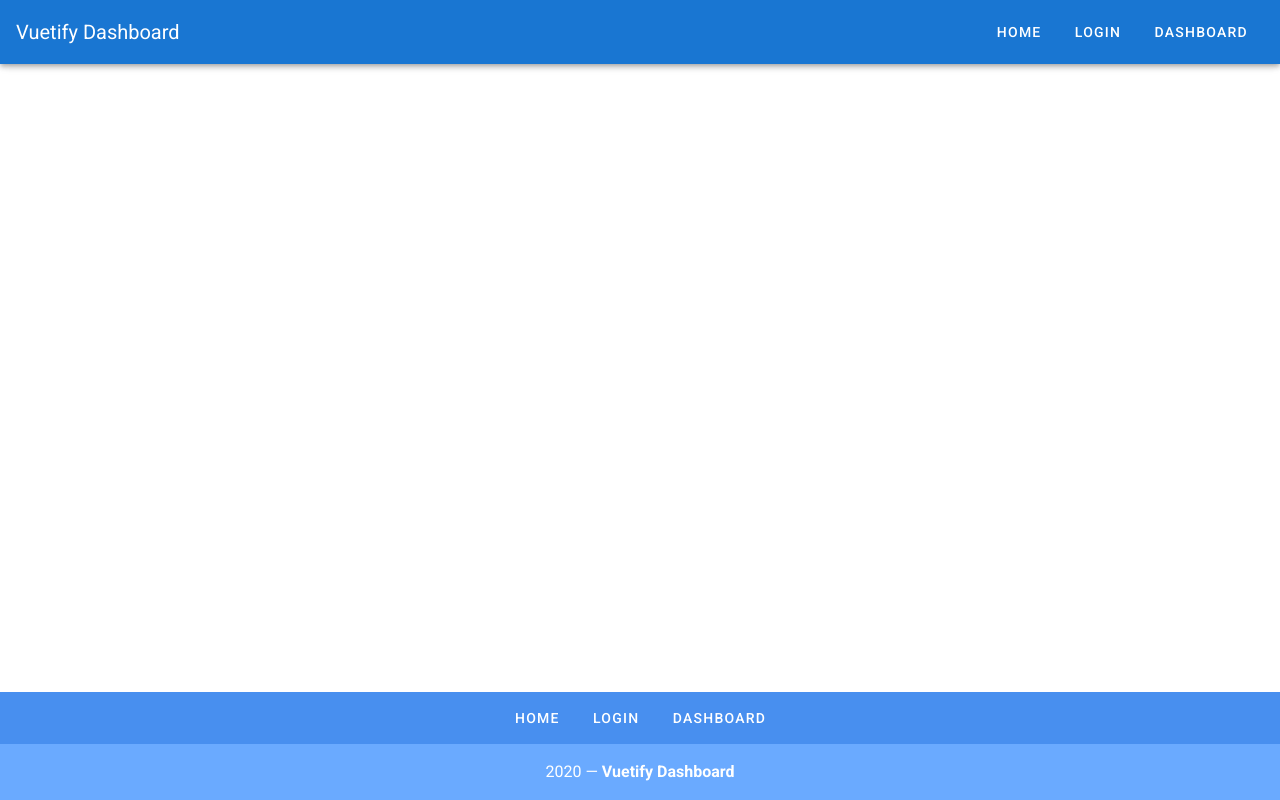
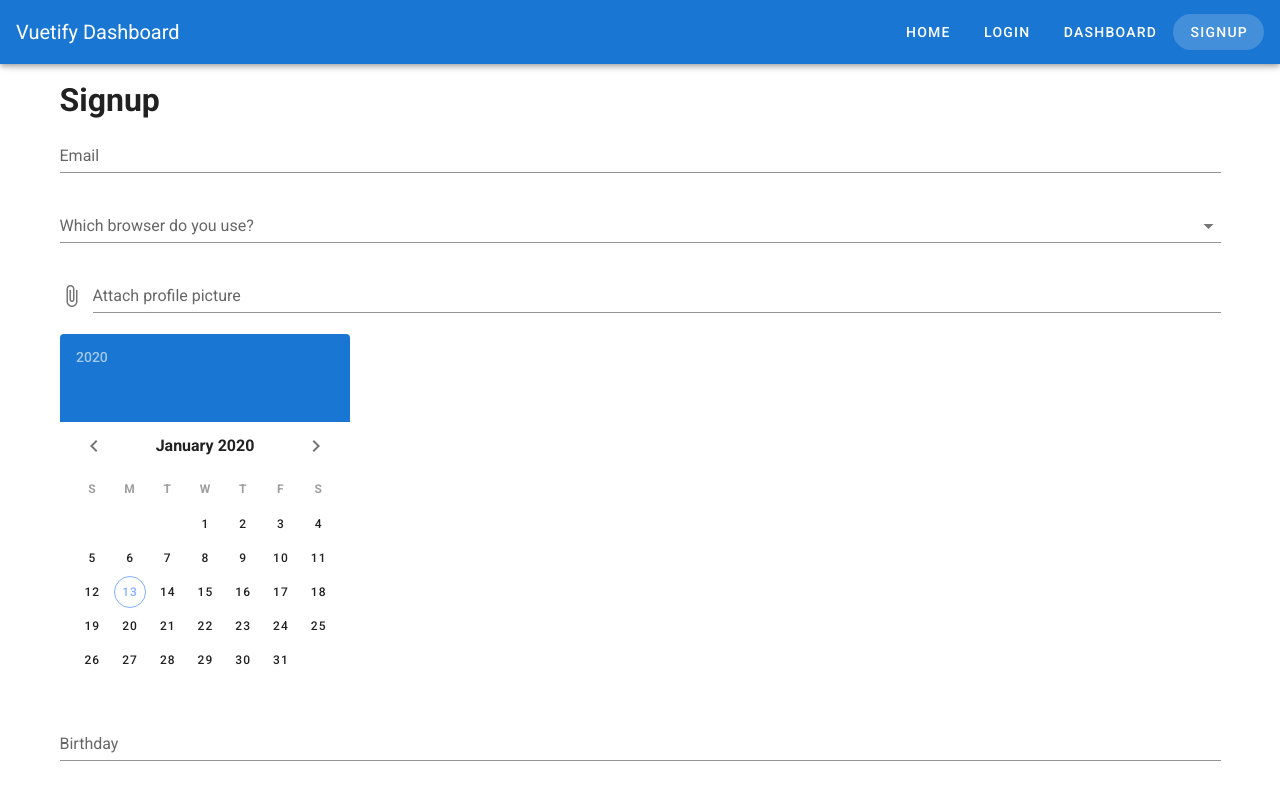
Before and after one commit to Legion112/beautify-with-vuetify, a Vue app: page /signup in a window 1280 px wide. Shown: the top 800 px of the page. Built offline with nearby package versions, Linux system fonts and the light colour scheme.

Commit message:
Forms fundamentals

```diff
--- a/src/App.vue
+++ b/src/App.vue
@@ -54,6 +54,10 @@
 				{
 					label: 'Dashboard',
 					url: '/dashboard'
+				},
+				{
+					label: 'Signup',
+					url: '/signup'
 				}
 			]
 		}
--- a/src/router.js
+++ b/src/router.js
@@ -31,6 +31,11 @@
 			path: '/dashboard',
 			name: 'dashboard',
 			component: () => import('./views/Dashboard.vue')
-		}
+		},
+		{
+			path: '/signup',
+			name: 'singup',
+			component: () => import('./views/Singup.vue')
+		},
 	]
 })
--- /dev/null
+++ b/src/views/Singup.vue
@@ -0,0 +1,41 @@
+<template>
+  <v-container>
+    <v-row>
+      <v-col>
+        <h1>Signup</h1>
+        <v-form>
+          <v-text-field label="Email" type="email"></v-text-field>
+          <v-autocomplete
+            label="Which browser do you use?"
+            :items="browsers"
+          ></v-autocomplete>
+          <v-file-input label="Attach profile picture"></v-file-input>
+          <v-date-picker v-model="birthday"></v-date-picker>
+          <v-text-field label="Birthday" v-model="birthday" readonly></v-text-field>
+          <v-checkbox label="Agree to terms & conditions"></v-checkbox>
+          <v-btn type="submit" color="primary">Submit</v-btn>
+        </v-form>
+      </v-col>
+</v-row>
+  </v-container>
+</template>
+
+<script>
+  export default {
+    name: "Singup",
+    data: () => ({
+      birthday: '',
+      browsers: [
+          'Chrome',
+          'Firefox',
+          'Safari',
+          'Edge',
+          'Brave'
+      ]
+    })
+  }
+</script>
+
+<style scoped>
+
+</style>
```
